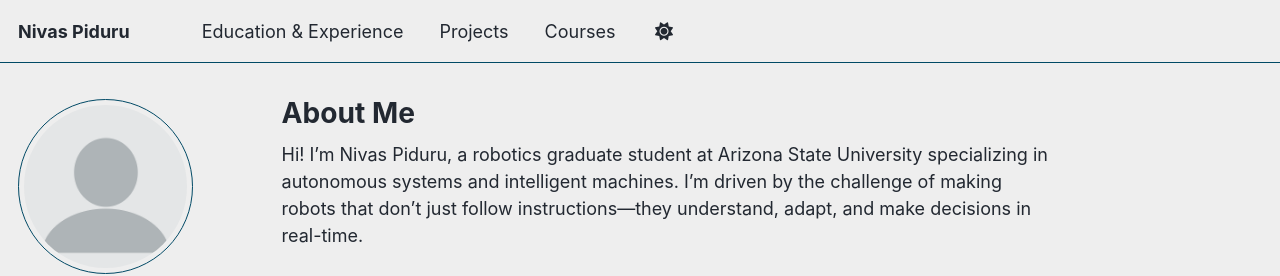
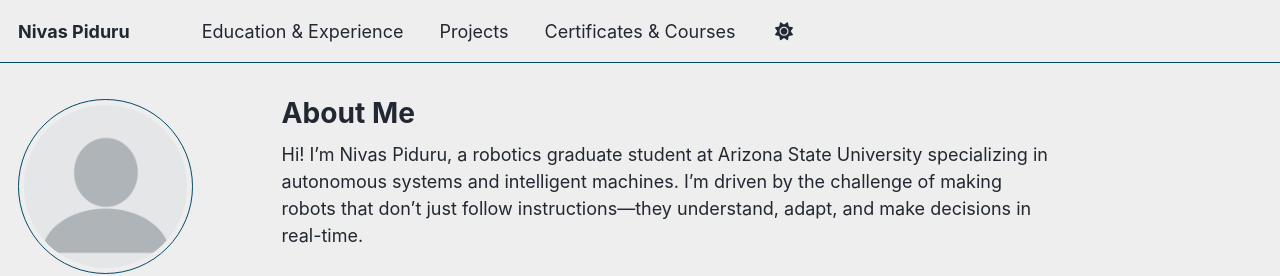
Before and after one commit to NivasPiduru/nivaspiduru.github.io, a Jekyll site: the page built from _pages/about.md, in a window 1280 px wide. Shown: the top 276 px of the page. Built offline with Jekyll 4.4.1, drawn with Linux system fonts in a browser that asks for light colours; a script bundle is joined from its source files by our own code; library files that are not in the unit come from our copies.

Commit message:
Update navigation.yml

```diff
--- a/_data/navigation.yml
+++ b/_data/navigation.yml
@@ -14,5 +14,5 @@ main:
   - title: "Projects"
     url: /portfolio/
 
-  - title: "Courses"
+  - title: "Certificates & Courses"
     url: /courses/
```
